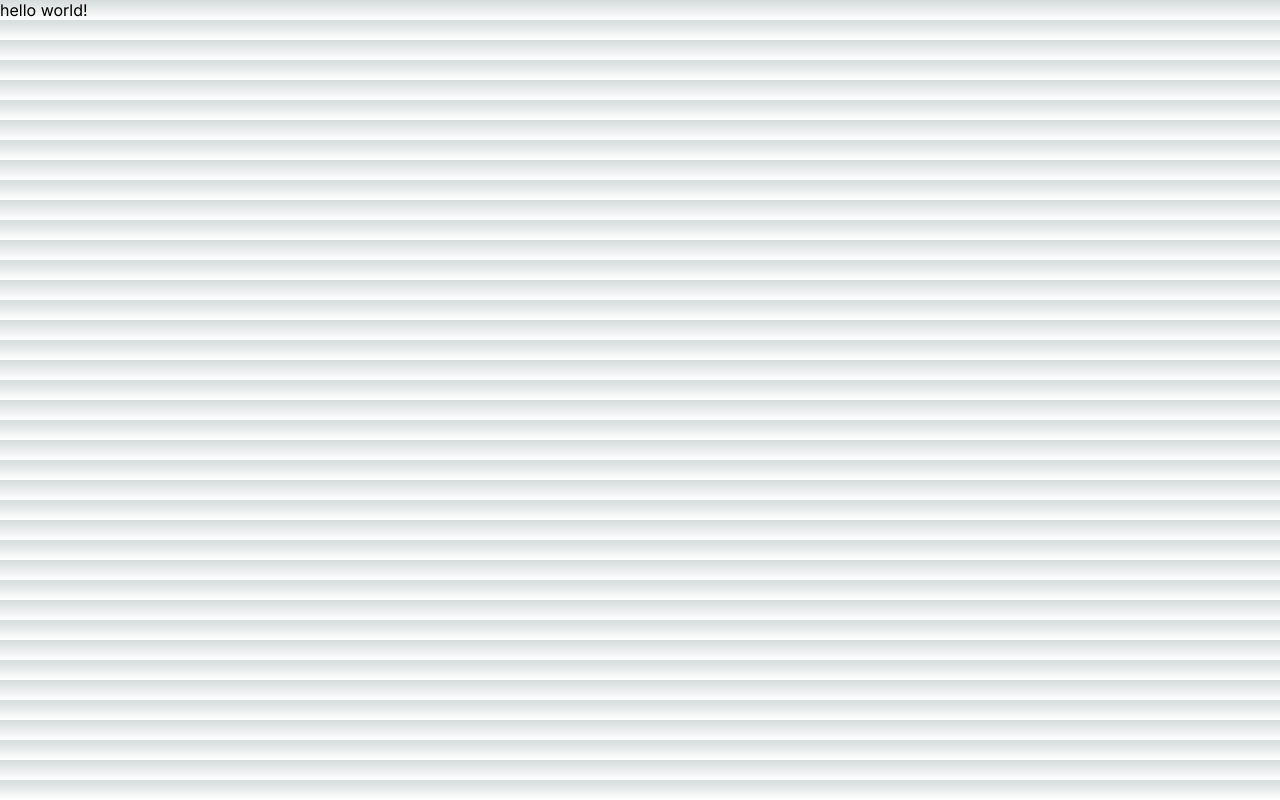
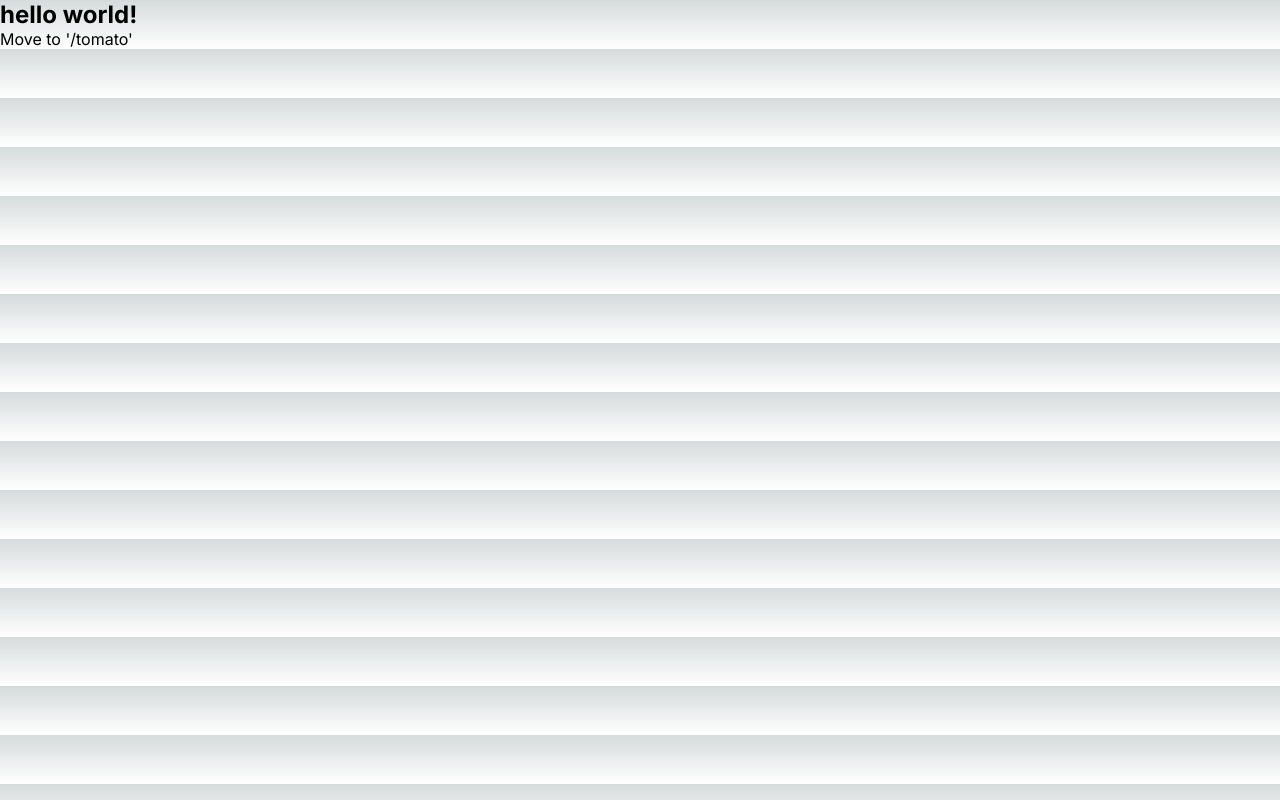
Before and after one commit to JangRuBin2/pingpong, a Next.js app in the folder pingpong/: page / in a window 1280 px wide. Built offline with nearby package versions, Linux system fonts and the light colour scheme.

Commit message:
토마토!

```diff
--- a/pingpong/app/page.tsx
+++ b/pingpong/app/page.tsx
@@ -1,5 +1,12 @@
 // import styles from "./page.module.css";
 
+import Link from "next/link";
+
 export default function Home() {
-  return <div>hello world!</div>;
+  return (
+    <div>
+      <h2>{"hello world!"}</h2>
+      <Link href="/tomato">{"Move to '/tomato'"}</Link>
+    </div>
+  );
 }
--- /dev/null
+++ b/pingpong/app/tomato/page.tsx
@@ -0,0 +1,5 @@
+const page = () => {
+  return <div>{"토마토!"}</div>;
+};
+
+export default page;
```
